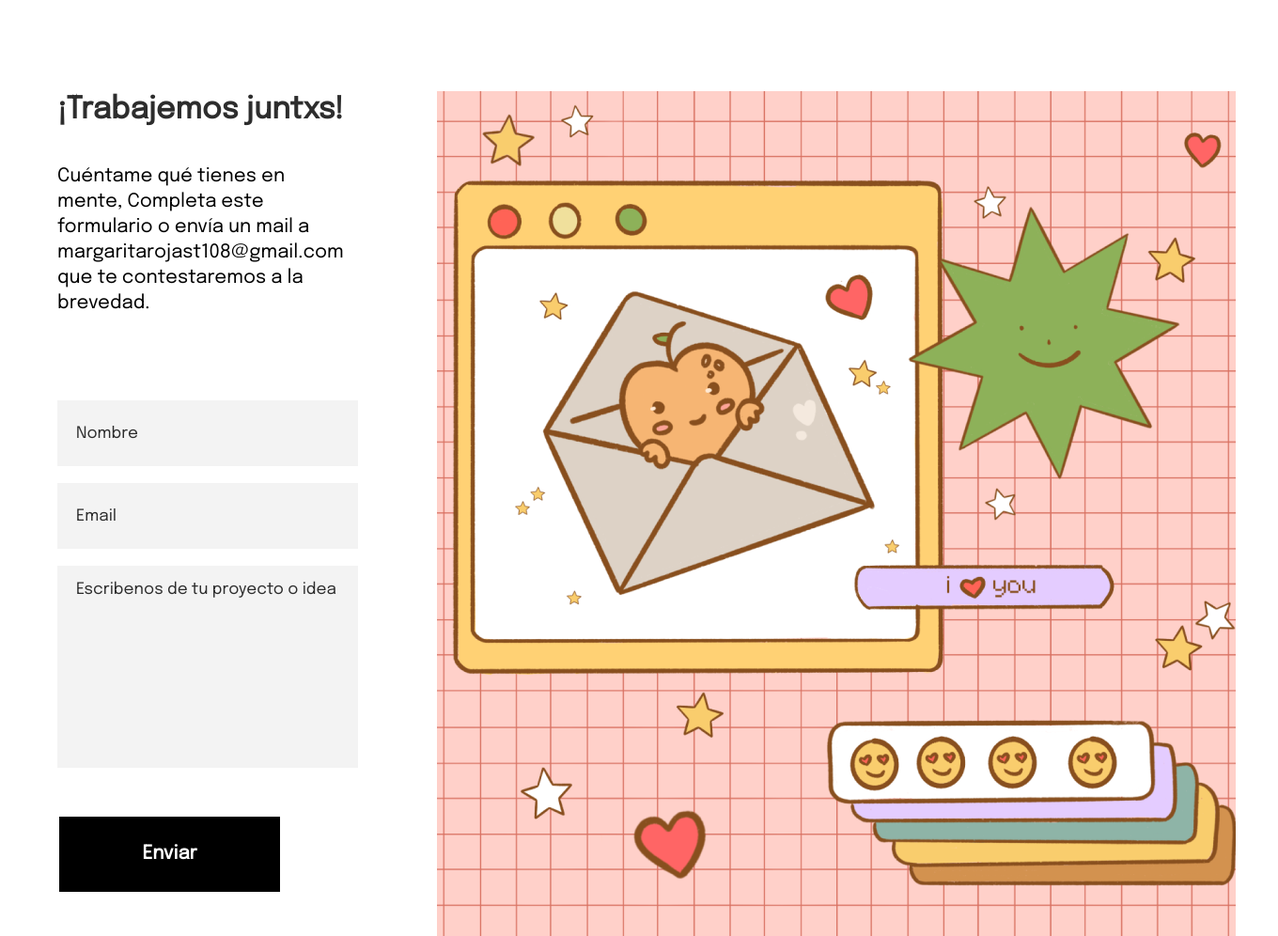
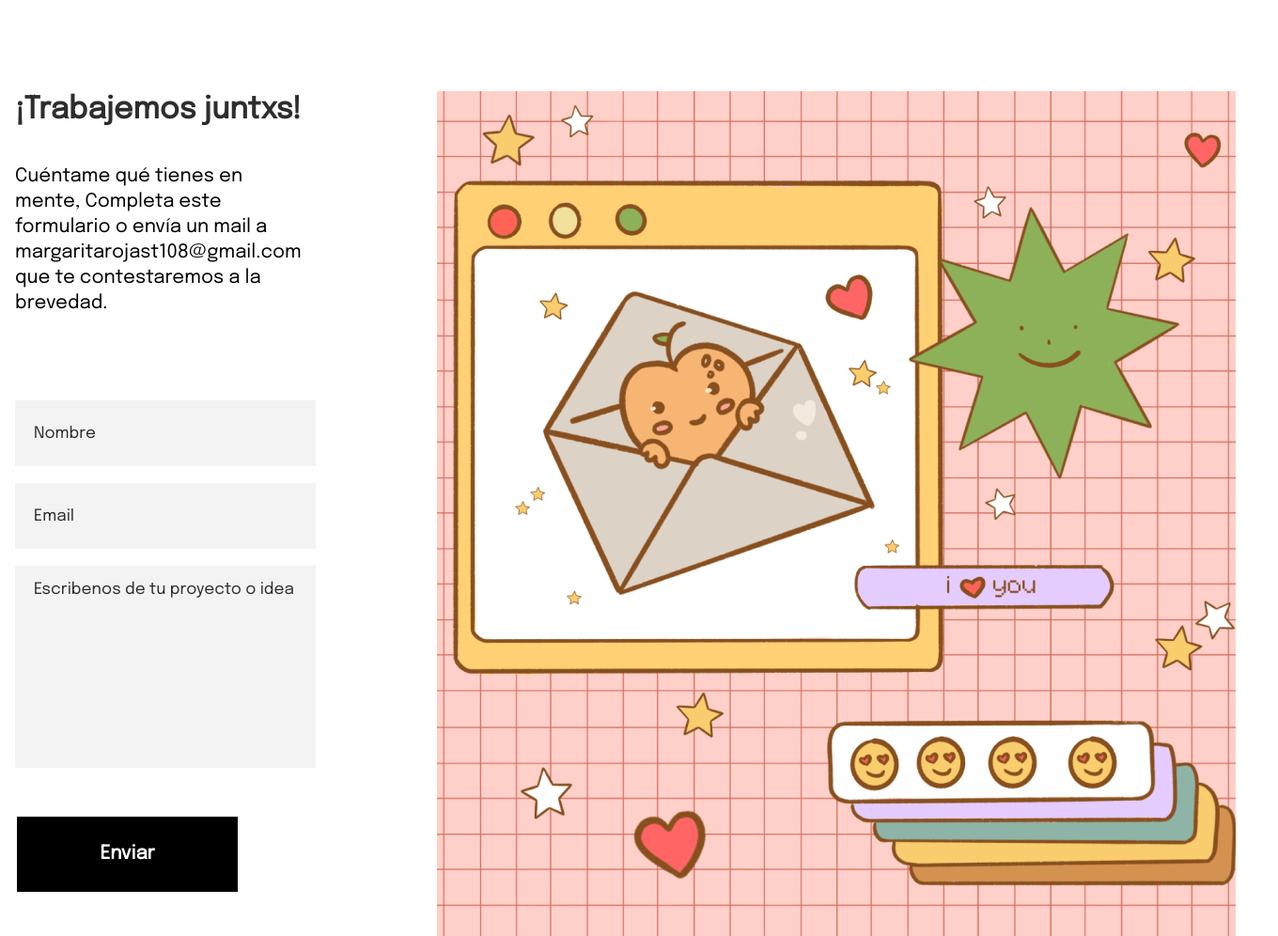
Before and after one commit to pdumrauf/proyecto-portfolio-margarita-rojas, a plain HTML site: page index.html in a window 1280 px wide. Shown: the part 5956-6952 px from the top of the page at 94% size, 1360 px wide, since content can reach past the window. Drawn offline with Linux system fonts and the light colour scheme.

Commit message:
flex changes

```diff
--- a/css/style.css
+++ b/css/style.css
@@ -554,7 +554,7 @@ h2 {
     transition: all 500ms ease-out;
 }
 
-#contacto-container {
+.contacto-container {
     display: flex;
     margin-top: 100px;
 
--- a/index.html
+++ b/index.html
@@ -232,7 +232,7 @@
             </section>
         </section>
 
-        <section id="contacto-container">
+        <section id="contacto-container" class="contacto-container">
             <div class="contacto-info">
                 <div class="contacto-titulos">
                     <h3>¡Trabajemos juntxs!</h3>
```
